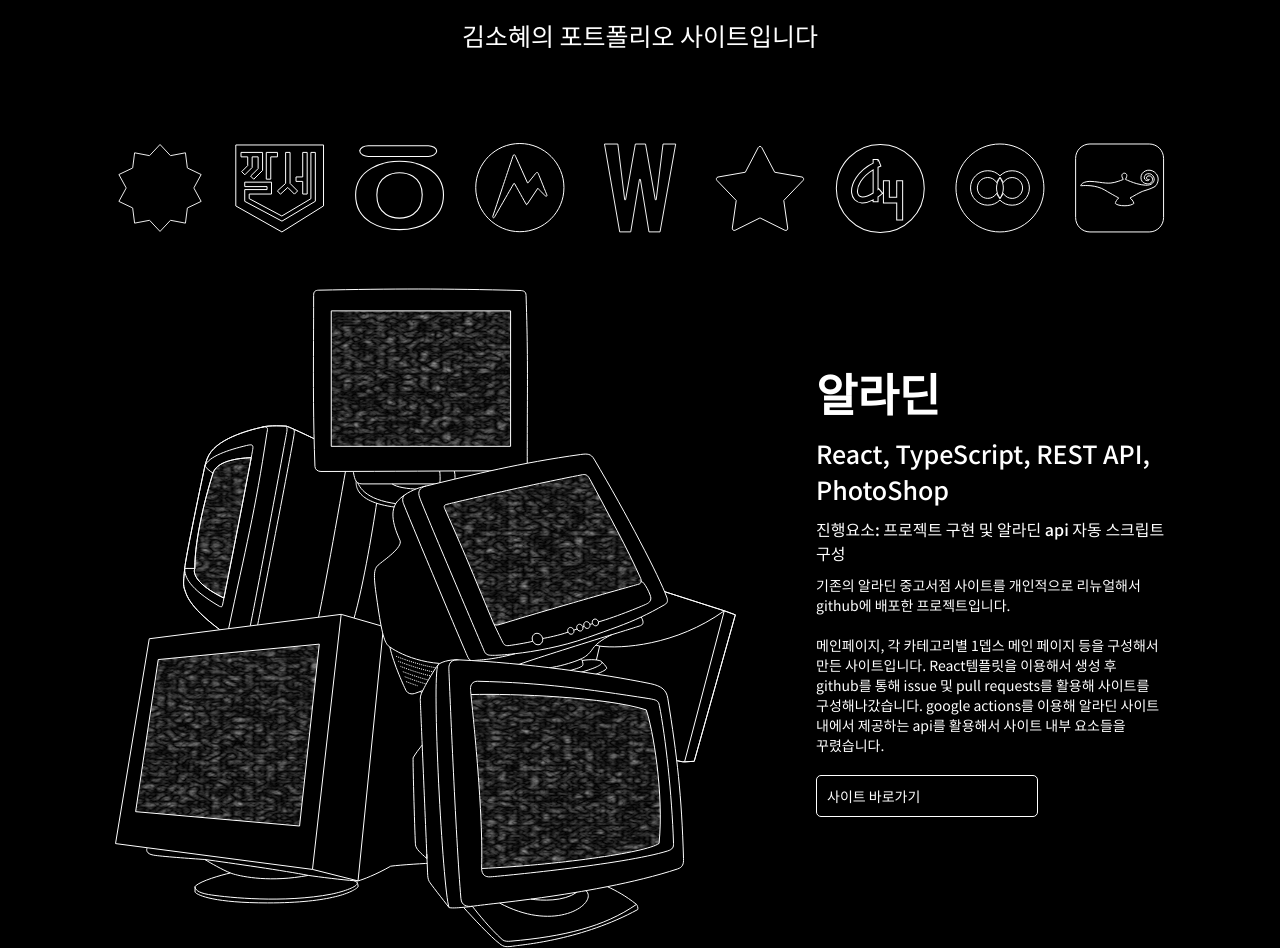
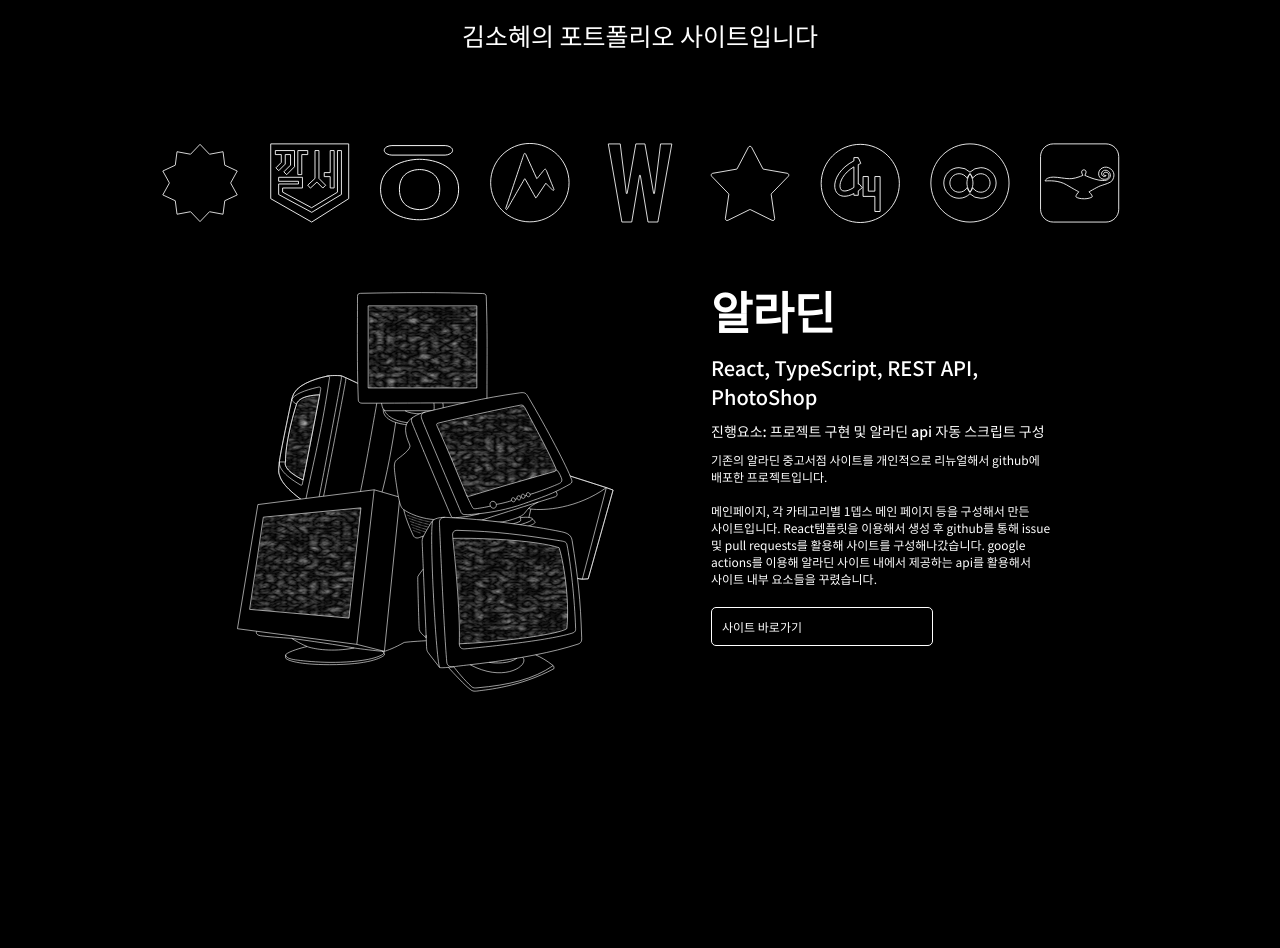
Before and after one commit to kimsohea/portfolio-2024, a plain HTML site: page index.html in a window 1280 px wide. Shown: the part 853-1801 px from the top of the page. Drawn offline with Linux system fonts and the light colour scheme.

Commit message:
fix: 노트북 사이즈 스크롤 추가

```diff
--- a/src/main.css
+++ b/src/main.css
@@ -246,6 +246,49 @@ main {
 .contact ul li::selection {
 	color: #000;
 	background-color: #fff;
+}
+
+@media (max-width: 1536px) {
+	.site_sec .site_icons li {
+		width: 80px;
+		height: 80px;
+	}
+
+	.site_sec .site_deploy {
+		width: 412px;
+		height: 400px;
+	}
+
+	.site_sec .site_deploy img:nth-of-type(1),
+	.site_sec .site_deploy img:nth-of-type(2) {
+		top: 14px;
+		left: 24px;
+		width: 81%;
+		height: 85%;
+	}
+
+	.site_sec .site_deploy img:nth-of-type(3) {
+		width: 100%;
+		height: 100%;
+	}
+
+	.site_sec.active {
+		padding-top: 0px;
+	}
+
+	.site_sec .site_info {
+		width: 350px;
+		margin-bottom: 40px;
+		font-size: 12px;
+	}
+
+	.site_sec .site_info .site_skill {
+		font-size: 20px;
+	}
+
+	.site_sec .site_info .site_elem {
+		font-size: 14px;
+	}
 }
 
 @media (max-width: 1200px) {
--- a/src/main.js
+++ b/src/main.js
@@ -3,12 +3,8 @@
 		const siteSec = document.querySelector(".site_sec");
 		const introTop = siteSec.offsetHeight;
 		const siteIcons = document.querySelectorAll(".site_sec .site_icons li");
-    const siteDeploy = document.querySelector(
-      ".site_sec .site_intro .site_mockup"
-    );
-    const siteInfo = document.querySelectorAll(
-      ".site_sec .site_intro .site_info>*"
-    );
+		const siteDeploy = document.querySelector(".site_sec .site_intro .site_mockup");
+		const siteInfo = document.querySelectorAll(".site_sec .site_intro .site_info>*");
 		const scrollArr = [];
 		const winHeight = this.innerHeight;
 		const scrollState = 200;
@@ -26,8 +22,7 @@
 
 		if (window.innerWidth > 900) dummyHeight -= 200;
 
-    document.querySelector(".dummy").style.height =
-      scrollArr[9] - introTop + dummyHeight + "px";
+		document.querySelector(".dummy").style.height = scrollArr[9] - introTop + dummyHeight + "px";
 
 		window.addEventListener("scroll", function () {
 			let scroll = this.scrollY;
@@ -35,6 +30,7 @@
 			if (window.innerWidth > 900) {
 				if (winHeight < scroll && scroll > introTop && scroll < scrollArr[9]) {
 					let cssTop = scroll - introTop;
+					if (this.window.innerWidth > 1500) cssTop -= 50;
 					siteSec.style.transform = "translateY(" + cssTop + "px)";
 					siteSec.classList.add("active");
 				} else if (scroll < scrollArr[0]) {
```
Lines whose indentation alone changed are shown as unchanged.
